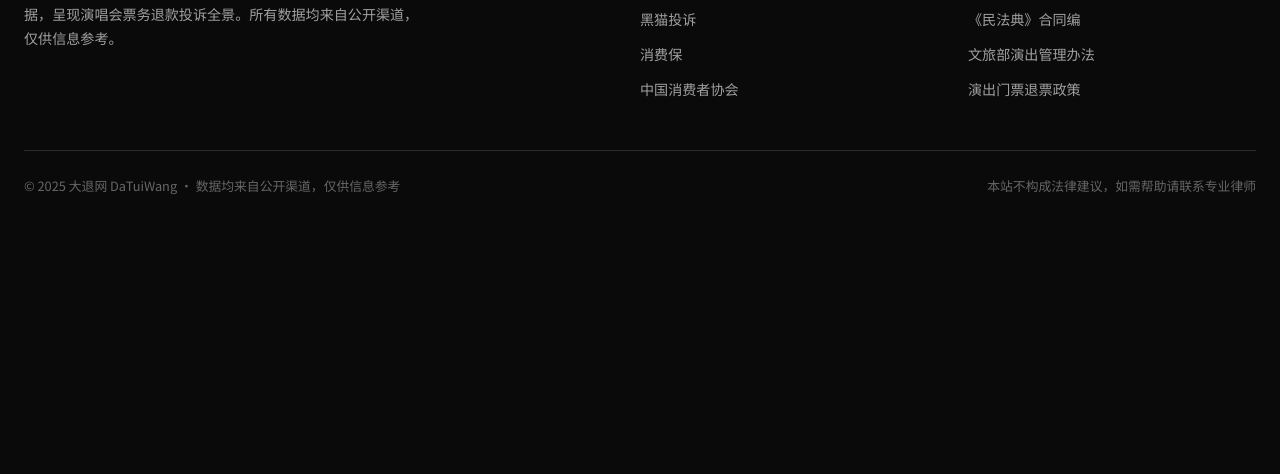
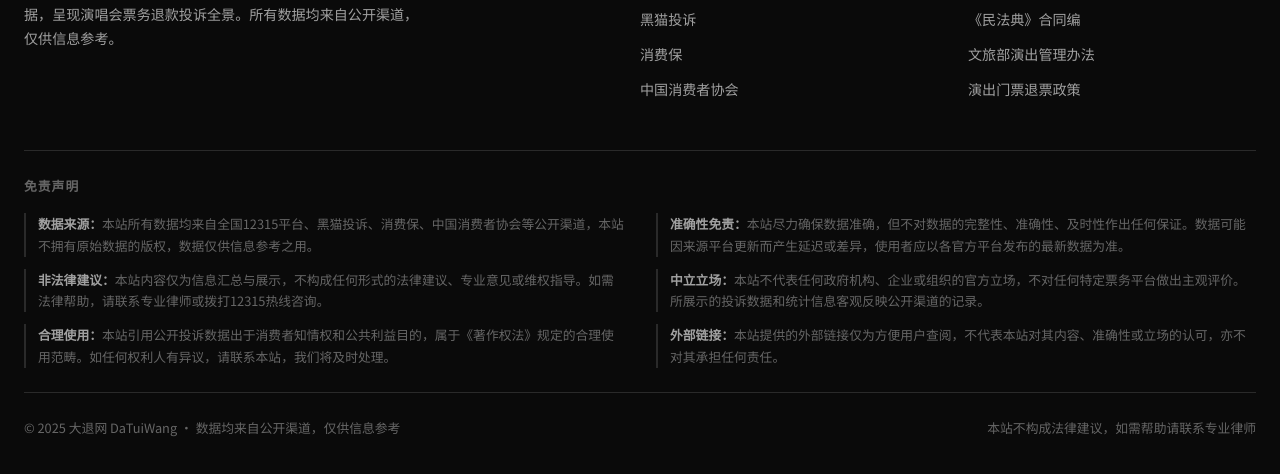
Before and after one commit to GoodluckTian/datui, a plain HTML site: page index.html in a window 1280 px wide. Shown: the part 8722-9196 px from the top of the page. Before the commit the page ends 8959 px from the top, so only its background shows below. Drawn offline with nearby package versions, Linux system fonts and the light colour scheme.

Commit message:
feat: 添加免责声明区域到网站底部
- 数据来源声明：明确所有数据来自公开渠道
- 准确性免责：不对数据完整性和及时性做保证
- 非法律建议：声明网站内容不构成法律建议
- 中立立场：不代表任何机构或企业的官方立场
- 合理使用声明：引用数据出于公共利益目的
- 外部链接免责：不对外部链接内容承担责任
- 添加响应式样式，移动端单列显示

```diff
--- a/index.html
+++ b/index.html
@@ -425,6 +425,22 @@ img { max-width: 100%; }
   display: flex; justify-content: space-between; align-items: center;
   font-size: 0.8rem; color: var(--text-muted); flex-wrap: wrap; gap: 12px;
 }
+.footer-disclaimer {
+  padding: 24px 0;
+  border-top: 1px solid var(--border-color);
+}
+.footer-disclaimer h4 {
+  font-size: 0.8rem; font-weight: 700; color: var(--text-muted);
+  text-transform: uppercase; letter-spacing: 1px; margin-bottom: 16px;
+}
+.footer-disclaimer ul {
+  list-style: none; display: grid; grid-template-columns: 1fr 1fr; gap: 12px 32px;
+}
+.footer-disclaimer li {
+  font-size: 0.8rem; color: var(--text-muted); line-height: 1.7;
+  padding-left: 12px; border-left: 2px solid var(--border-color);
+}
+.footer-disclaimer li strong { color: var(--text-secondary); }
 
 /* ========== SCROLL REVEAL ========== */
 .reveal {
@@ -465,6 +481,7 @@ img { max-width: 100%; }
   .problems-grid, .cases-grid, .guide-grid { grid-template-columns: 1fr; }
   .demographics-grid { grid-template-columns: 1fr; }
   .footer-grid { grid-template-columns: 1fr; }
+  .footer-disclaimer ul { grid-template-columns: 1fr; }
   .footer-bottom { flex-direction: column; text-align: center; }
   .overview-grid { grid-template-columns: 1fr; }
 }
@@ -1043,6 +1060,17 @@ img { max-width: 100%; }
         </ul>
       </div>
     </div>
+    <div class="footer-disclaimer">
+      <h4>免责声明</h4>
+      <ul>
+        <li><strong>数据来源：</strong>本站所有数据均来自全国12315平台、黑猫投诉、消费保、中国消费者协会等公开渠道，本站不拥有原始数据的版权，数据仅供信息参考之用。</li>
+        <li><strong>准确性免责：</strong>本站尽力确保数据准确，但不对数据的完整性、准确性、及时性作出任何保证。数据可能因来源平台更新而产生延迟或差异，使用者应以各官方平台发布的最新数据为准。</li>
+        <li><strong>非法律建议：</strong>本站内容仅为信息汇总与展示，不构成任何形式的法律建议、专业意见或维权指导。如需法律帮助，请联系专业律师或拨打12315热线咨询。</li>
+        <li><strong>中立立场：</strong>本站不代表任何政府机构、企业或组织的官方立场，不对任何特定票务平台做出主观评价。所展示的投诉数据和统计信息客观反映公开渠道的记录。</li>
+        <li><strong>合理使用：</strong>本站引用公开投诉数据出于消费者知情权和公共利益目的，属于《著作权法》规定的合理使用范畴。如任何权利人有异议，请联系本站，我们将及时处理。</li>
+        <li><strong>外部链接：</strong>本站提供的外部链接仅为方便用户查阅，不代表本站对其内容、准确性或立场的认可，亦不对其承担任何责任。</li>
+      </ul>
+    </div>
     <div class="footer-bottom">
       <span>&copy; 2025 大退网 DaTuiWang · 数据均来自公开渠道，仅供信息参考</span>
       <span>本站不构成法律建议，如需帮助请联系专业律师</span>
```
